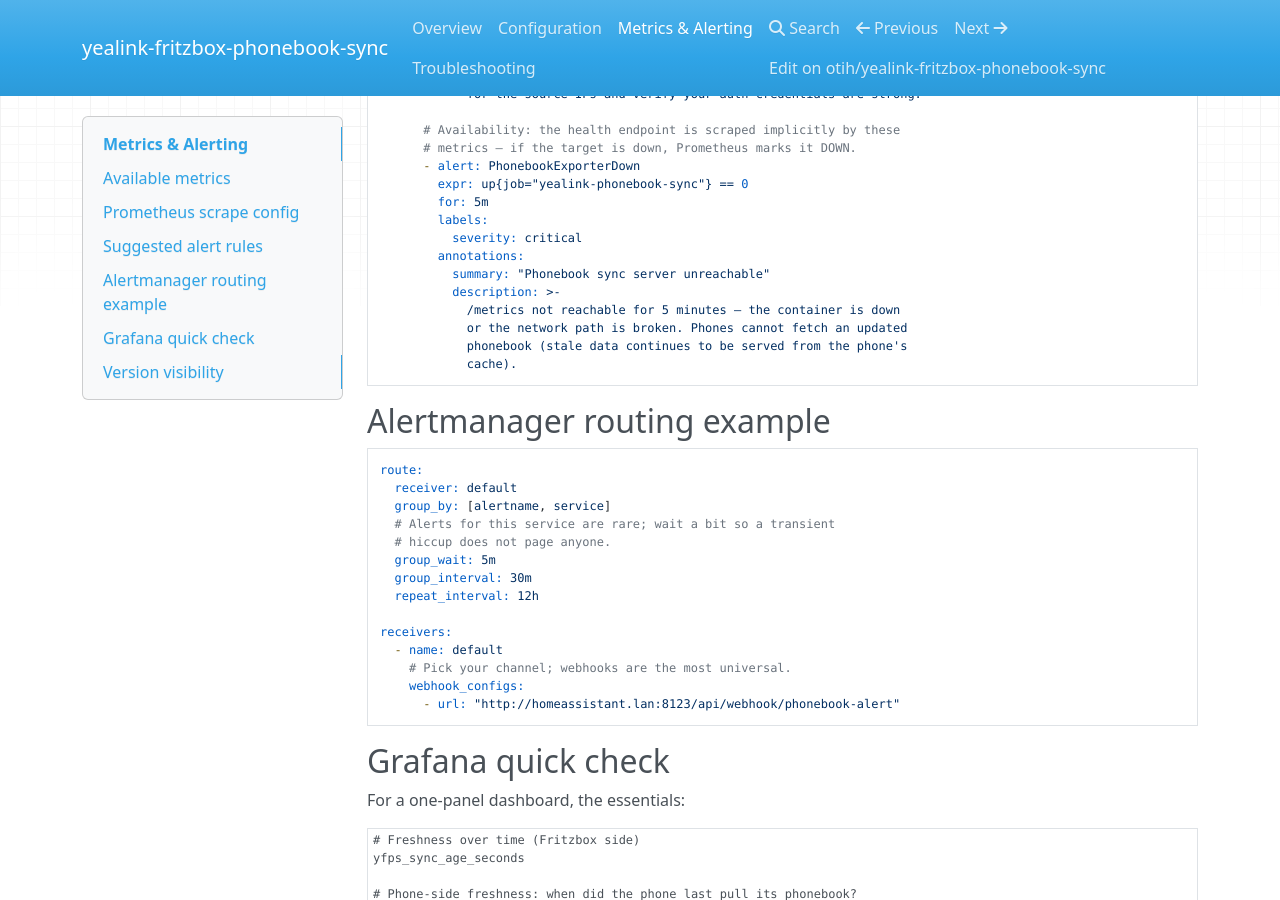
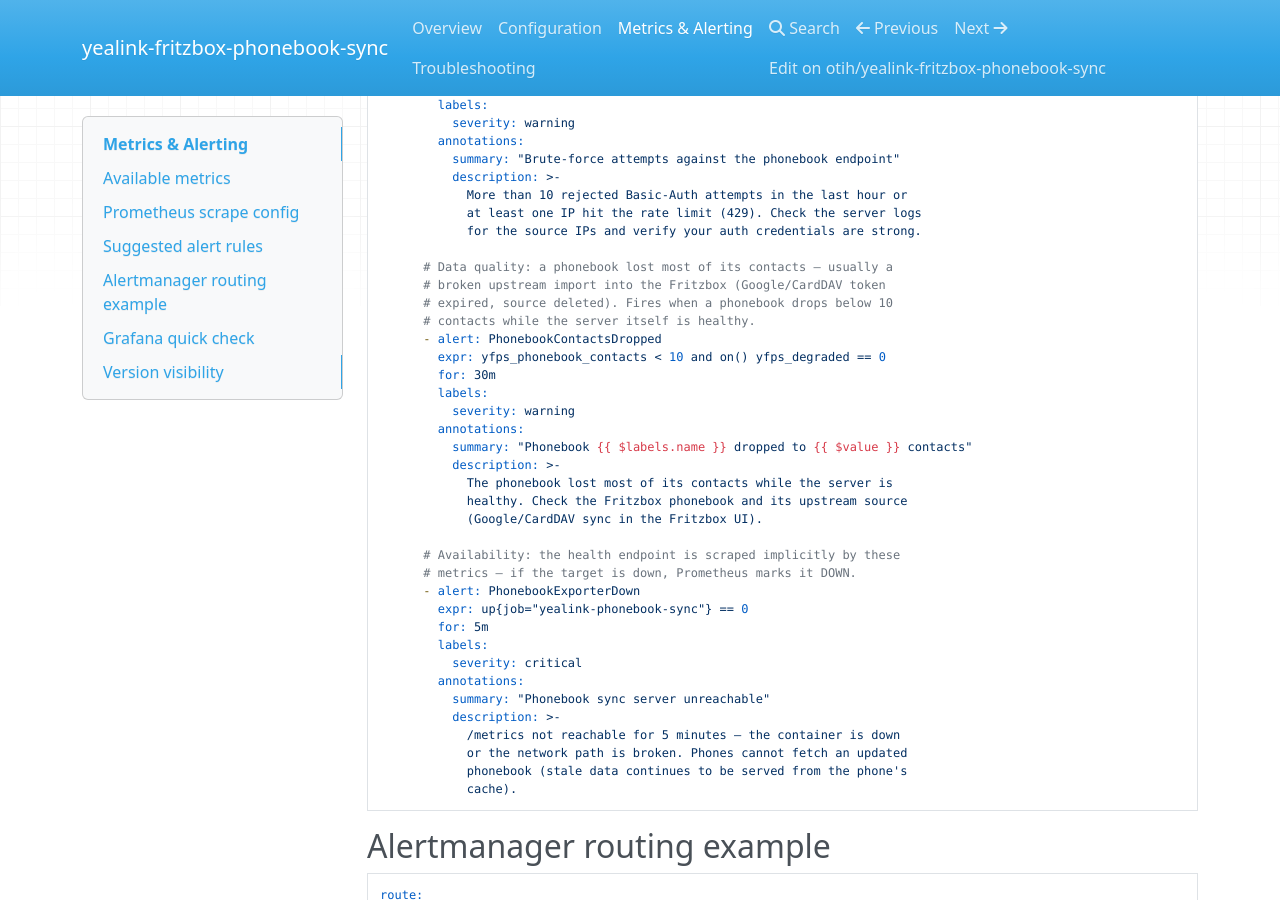
Before and after one commit to otih/yealink-fritzbox-phonebook-sync, an MkDocs documentation site: the page built from docs/metrics.md, in a window 1280 px wide and 900 px high, scrolled down 3396 px. Built offline with MkDocs 1.6.1, drawn with Linux system fonts in a browser that asks for light colours; nearby versions of some CDN libraries; some of the changed text lies outside the part shown.

Commit message:
feat: per-phonebook contact metric yfps_phonebook_contacts
New gauge on /metrics, one line per served phonebook:
yfps_phonebook_contacts{id="1",name="Work"} 193. A shrinking source
(e.g. a broken Google import into the Fritzbox) is now visible per
phonebook instead of only in the global sum. Phonebook names are
escaped per the Prometheus exposition format (quotes, backslashes,
newlines) — a name with a quote cannot break the metric line.

Alert rule PhonebookContactsDropped documented: fires when a phonebook
drops below 10 contacts while the server is healthy (yfps_degraded 0),
pointing at the Fritzbox-side upstream import.

Also documents the :dev image in the README quick start (testing
unreleased changes on a host through the same CVE gates).

TDD: 3 new metric tests first (red), implementation second (green).

```diff
--- a/docs/metrics.md
+++ b/docs/metrics.md
@@ -24,6 +24,7 @@
 | `yfps_phonebook_fetch_last_timestamp_seconds` | gauge | Unix timestamp of the last phonebook download by a phone (`0` = never). |
 | `yfps_phonebook_fetch_age_seconds` | gauge | Seconds since a phone last downloaded a phonebook (`-1` = never). Mirrors `yfps_sync_age_seconds` on the phone side. |
 | `yfps_contacts_total` | gauge | Total contacts across all served phonebooks (after filtering). |
+| `yfps_phonebook_contacts{id="…", name="…"}` | gauge | Contact count **per phonebook** (one line per served phonebook). A shrinking source — e.g. a broken Google import into the Fritzbox — is visible per phonebook instead of only in the global sum. |
 | `yfps_phonebooks_total` | gauge | Number of phonebooks currently served. |
 
 **Interpretation guide:** `yfps_sync_age_seconds` should always be below your
@@ -136,6 +137,22 @@
             at least one IP hit the rate limit (429). Check the server logs
             for the source IPs and verify your auth credentials are strong.
 
+      # Data quality: a phonebook lost most of its contacts — usually a
+      # broken upstream import into the Fritzbox (Google/CardDAV token
+      # expired, source deleted). Fires when a phonebook drops below 10
+      # contacts while the server itself is healthy.
+      - alert: PhonebookContactsDropped
+        expr: yfps_phonebook_contacts < 10 and on() yfps_degraded == 0
+        for: 30m
+        labels:
+          severity: warning
+        annotations:
+          summary: "Phonebook {{ $labels.name }} dropped to {{ $value }} contacts"
+          description: >-
+            The phonebook lost most of its contacts while the server is
+            healthy. Check the Fritzbox phonebook and its upstream source
+            (Google/CardDAV sync in the Fritzbox UI).
+
       # Availability: the health endpoint is scraped implicitly by these
       # metrics — if the target is down, Prometheus marks it DOWN.
       - alert: PhonebookExporterDown
```
Also changed, not shown: CHANGELOG.md (+7 -0 lines), README.md (+8 -0 lines), yealink-fritzbox-phonebook-sync.py (+25 -0 lines), 1 other file.
